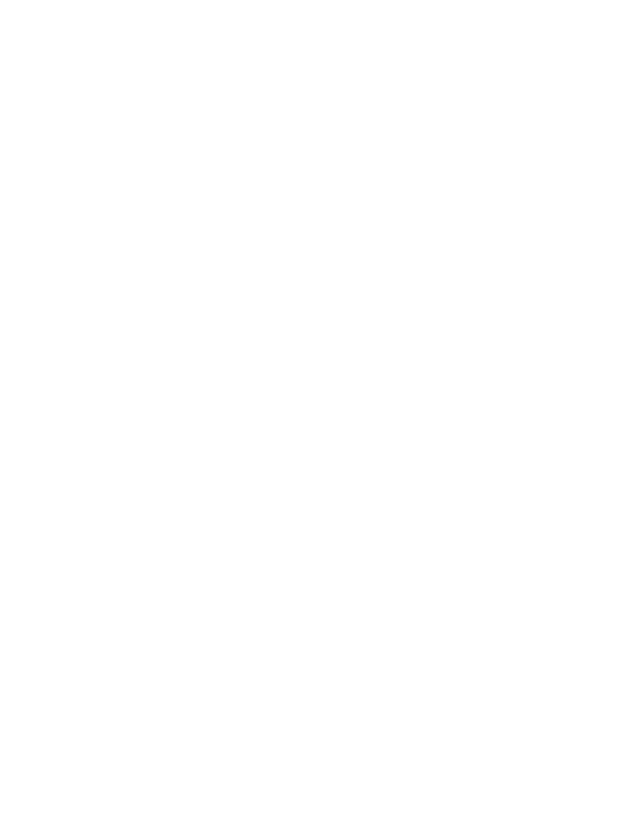
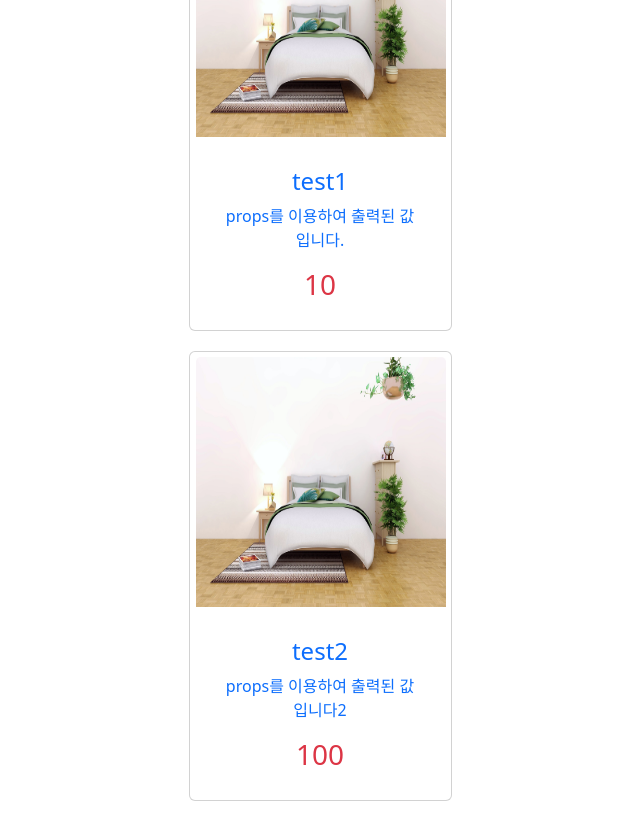
Before and after one commit to huiji072/Study, a React (Create React App) app in the folder reactStudy/shop-test/: page /item/ItemForm in a window 1280 px wide. Shown: the part 860-1681 px from the top of the page, without its empty margins (0-640 px from the left). Before the commit the page ends 800 px from the top, so only its background shows below. Built offline with nearby package versions, Linux system fonts and the light colour scheme.

Commit message:
main에서 props 사용하여 fe 띄우기

```diff
--- a/reactStudy/shop-test/src/App.js
+++ b/reactStudy/shop-test/src/App.js
@@ -8,6 +8,7 @@
 import ItemDtl from './item/ItemDtl';
 import CartList from './cart/CartList';
 import OrderHist from './order/OrderHist';
+import OfferHist from './offer/OfferHist';
 
 function App() {
   return (
--- a/reactStudy/shop-test/src/fragment/Header.jsx
+++ b/reactStudy/shop-test/src/fragment/Header.jsx
@@ -13,6 +13,7 @@
 import Join from '../login/Join';
 import Main from '../main/Main';
 import ItemMng from '../item/ItemMng';
+import ItemList from '../main/ItemList';
 
 class Header extends Component {
     render() {
@@ -20,12 +21,12 @@
             <>
 
             <div class="titleHeader">
-                <h1><a class="title" href="/main/Main">❝Donators Market❞</a></h1> <br/>
+                <h1><a class="title" href="/main/ItemList">❝Donators Market❞</a></h1> <br/>
             </div>
 
             <Navbar bg="primary" variant="dark">
                 <Container>
-                <Navbar.Brand href="/main/Main">DonatorsMarket</Navbar.Brand>
+                <Navbar.Brand href="/main/ItemList">DonatorsMarket</Navbar.Brand>
                 <Nav className="me-auto">
                     <Nav.Link href="/item/ItemForm">상품등록</Nav.Link>
                     <Nav.Link href="/item/ItemMng">상품관리</Nav.Link>
--- a/reactStudy/shop-test/src/index.js
+++ b/reactStudy/shop-test/src/index.js
@@ -3,11 +3,13 @@
 import './index.css';
 import App from './App';
 import reportWebVitals from './reportWebVitals';
+import ItemList from './main/ItemList';
 
 const root = ReactDOM.createRoot(document.getElementById('root'));
 root.render(
   <React.StrictMode>
     <App />
+    <ItemList/>
   </React.StrictMode>
 );
 
--- /dev/null
+++ b/reactStudy/shop-test/src/main/ItemList.jsx
@@ -0,0 +1,29 @@
+import React from "react";
+import Main from "./Main";
+
+const itemList = [
+    {
+        itemNm: "test1",
+        itemDetail: "props를 이용하여 출력된 값입니다.",
+        stockNumber: 10
+    },
+    {
+        itemNm: "test2",
+        itemDetail: "props를 이용하여 출력된 값입니다2",
+        stockNumber: 100
+    },
+]
+
+function ItemList(props) {
+    return(
+        <div>
+            {itemList.map(( item) => {
+                return(
+                    <Main itemNm={item.itemNm} itemDetail={item.itemDetail} stockNumber={item.stockNumber}/>
+                );
+            })}
+        </div>
+    );
+}
+
+export default ItemList;
--- a/reactStudy/shop-test/src/main/Main.jsx
+++ b/reactStudy/shop-test/src/main/Main.jsx
@@ -1,100 +1,31 @@
-import React, { Component } from 'react';
+import React, { Component, useState, useEffect } from 'react';
 import './Main.css';
 import Container from 'react-bootstrap/Container';
 import Row from 'react-bootstrap/Row';
 import Col from 'react-bootstrap/Col';
+import ItemList from './ItemList';
 
-class Main extends Component {
-    render() {
+function Main(props) {
+
+
         return (
             <div>
 
             <Container className="mainContainer">
 
                 <Row>
-
                     <Col >
                         <div className="card">
                             <a href='item.jsx'>
                                 <img className="card-img-top" src='/img/bed.jpg' />
                                 <div className="card-body">
-                                <h4 className="card-title">테스트1</h4>
-                                <p className="card-text">itemDetail</p>
-                                <h3 class="card-title text-danger">itemCount</h3>
+                                    <h4 className="card-title">{props.itemNm}</h4>
+                                    <p className="card-text">{props.itemDetail}</p>
+                                    <h3 class="card-title text-danger">{props.stockNumber}</h3>
                                 </div>
                             </a>
                         </div>
                     </Col>
-
-                <Col >
-                    <div className="card">
-                        <a href='item.jsx'>
-                            <img className="card-img-top" src='/img/sopa.jpg' />
-                            <div className="card-body">
-                                <h4 className="card-title">itemName</h4>
-                                <p className="card-text">itemDetail</p>
-                                <h3 class="card-title text-danger">itemCount</h3>
-                            </div>
-                        </a>
-                    </div>
-                </Col>
-
-                <Col >
-                    <div className="card">
-                        <a className='item.jsx'>
-                            <img className="card-img-top" src='/img/table.jpg' />
-                            <div className="card-body">
-                                <h4 className="card-title">itemName</h4>
-                                <p className="card-text">itemDetail</p>
-                                <h3 class="card-title text-danger">itemCount</h3>
-                            </div>
-                        </a>
-                    </div>
-                </Col>
-
-            </Row>
-
-            <Row>
-
-                <Col >
-                    <div className="card">
-                        <a href='item.jsx'>
-                            <img className="card-img-top" src='/img/bed.jpg' />
-                            <div className="card-body">
-                                <h4 className="card-title">itemName</h4>
-                                <p className="card-text">itemDetail</p>
-                                <h3 class="card-title text-danger">itemCount</h3>
-                            </div>
-                        </a>
-                    </div>
-                </Col>
-
-                <Col >
-                    <div className="card">
-                        <a href='item.jsx'>
-                            <img className="card-img-top" src='/img/sopa.jpg' />
-                            <div className="card-body">
-                                <h4 className="card-title">itemName</h4>
-                                <p className="card-text">itemDetail</p>
-                                <h3 class="card-title text-danger">itemCount</h3>
-                            </div>
-                        </a>
-                    </div>
-                </Col>
-
-                <Col >
-                    <div className="card">
-                        <a className='item.jsx'>
-                            <img className="card-img-top" src='/img/table.jpg' />
-                            <div className="card-body">
-                                <h4 className="card-title">임금님표 이천쌀(추청) 10kg</h4>
-                                <p className="card-text">걸맞는 입맛(10kg/1포)</p>
-                                <h3 class="card-title text-danger">70개</h3>
-                            </div>
-                        </a>
-                    </div>
-                </Col>
-
                 </Row>
 
         </Container>
@@ -102,6 +33,5 @@
 
         );
 }
-}
 
 export default Main;
```
Also changed, not shown: reactStudy/shop-test/package.json (+10 -1 lines), reactStudy/shop-test/src/data/member.json (added, +13 -0 lines), reactStudy/shop-test/src/test/Hello.jsx (added, +9 -0 lines), 1 other file (tests, documents, lock files or other folders). Lines whose indentation alone changed are shown as unchanged.
